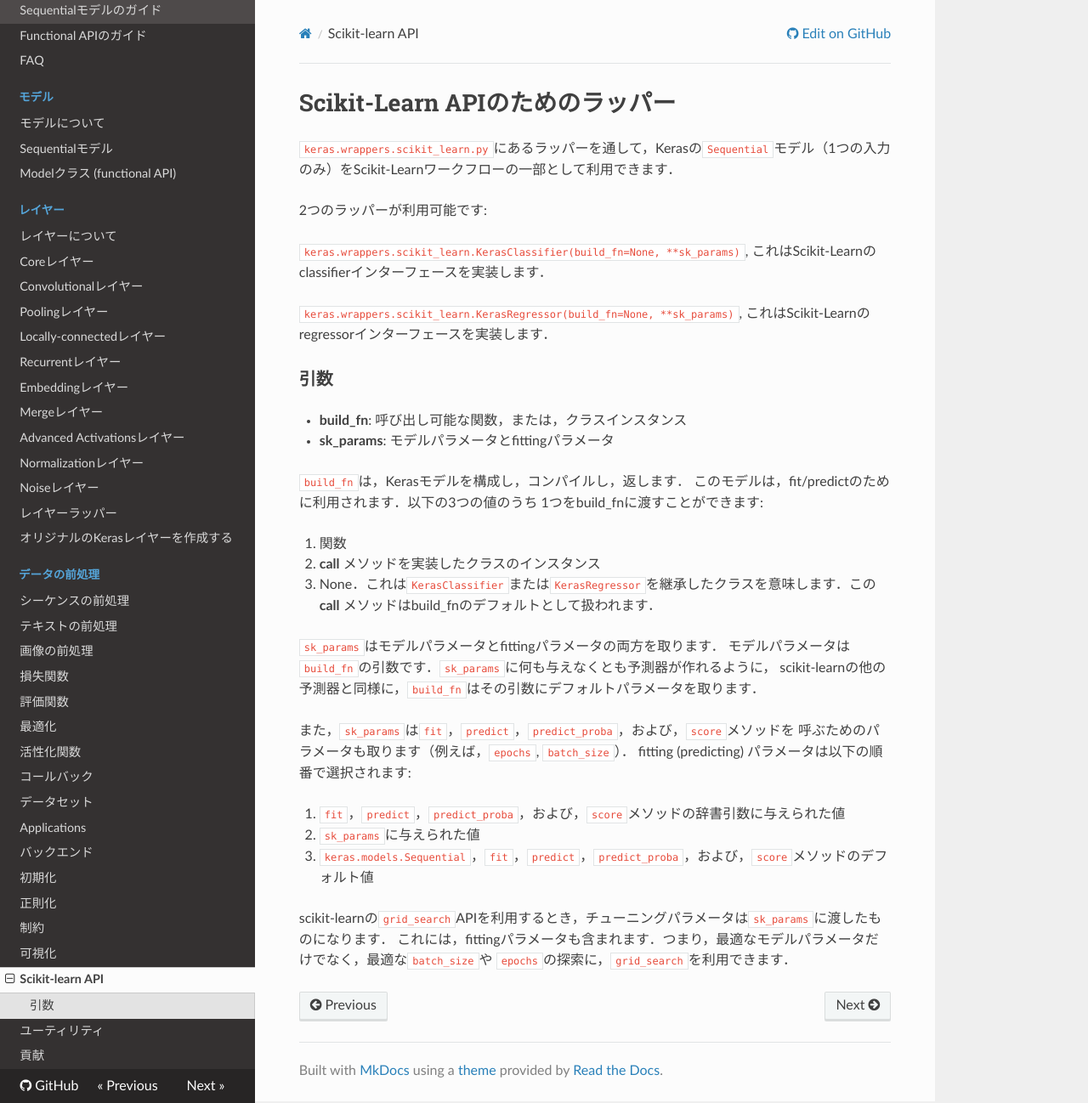
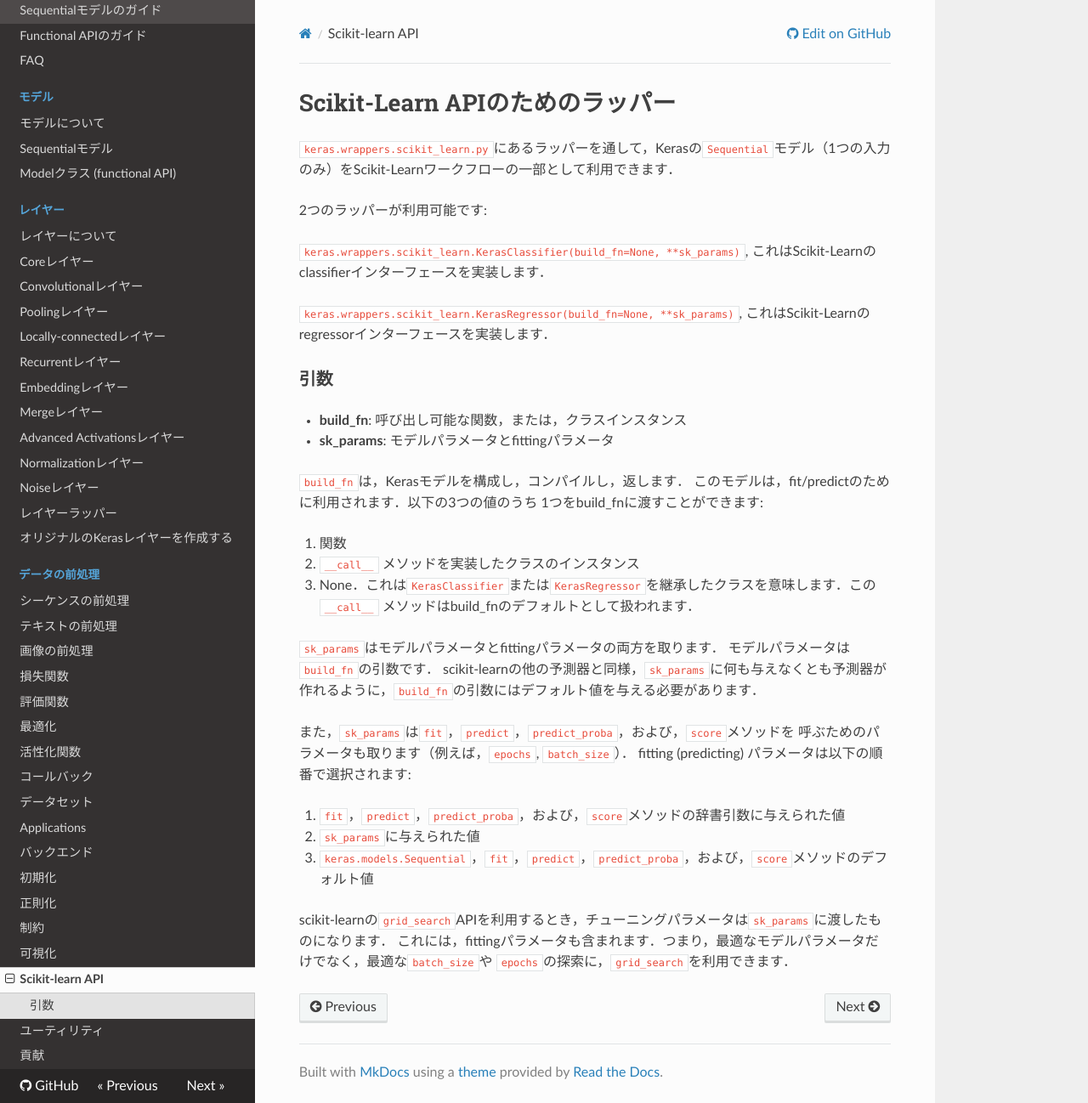
Before and after one commit to keras-team/keras-docs-ja, an MkDocs documentation site: the page built from sources/scikit-learn-api.md, in a window 1280 px wide and 1298 px high. Shown: the whole window at 85% size. Built offline with MkDocs 1.6.1, drawn with Linux system fonts in a browser that asks for light colours; nearby versions of some CDN libraries; old or Windows-style settings are respelled for this version of MkDocs.

Commit message:
Change to natural japanese

```diff
--- a/sources/scikit-learn-api.md
+++ b/sources/scikit-learn-api.md
@@ -18,12 +18,12 @@
 1つをbuild_fnに渡すことができます:
 
 1. 関数
-2. __call__ メソッドを実装したクラスのインスタンス
-3. None．これは`KerasClassifier`または`KerasRegressor`を継承したクラスを意味します．この __call__ メソッドはbuild_fnのデフォルトとして扱われます．
+2. `__call__` メソッドを実装したクラスのインスタンス
+3. None．これは`KerasClassifier`または`KerasRegressor`を継承したクラスを意味します．この `__call__` メソッドはbuild_fnのデフォルトとして扱われます．
 
 `sk_params`はモデルパラメータとfittingパラメータの両方を取ります．
-モデルパラメータは`build_fn`の引数です．`sk_params`に何も与えなくとも予測器が作れるように，
-scikit-learnの他の予測器と同様に，`build_fn`はその引数にデフォルトパラメータを取ります．
+モデルパラメータは`build_fn`の引数です．
+scikit-learnの他の予測器と同様，`sk_params`に何も与えなくとも予測器が作れるように，`build_fn`の引数にはデフォルト値を与える必要があります．
 
 また，`sk_params`は`fit`，`predict`，`predict_proba`，および，`score`メソッドを
 呼ぶためのパラメータも取ります（例えば，`epochs`, `batch_size`）．
```
